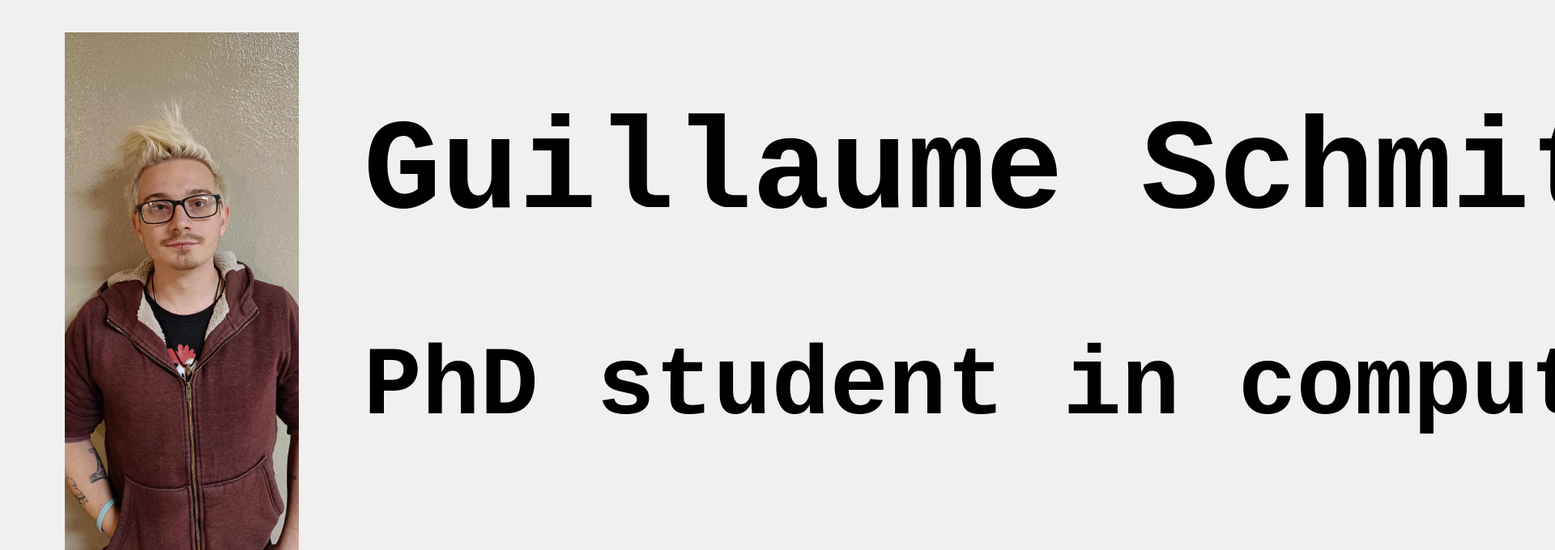
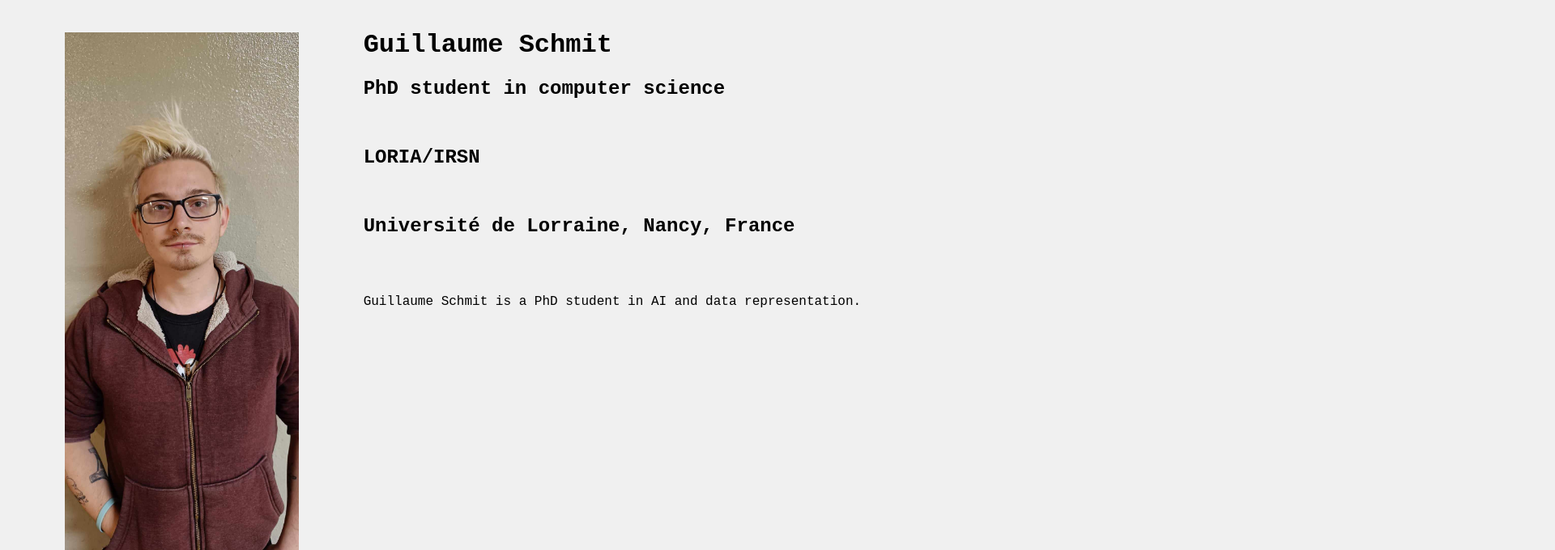
Before and after one commit to g-schmit/g-schmit.github.io, a plain HTML site: page index.html in a window 1280 px wide. Shown: the top 680 px of the page at 81% size, 1920 px wide, since content can reach past the window. Drawn offline with Linux system fonts and the light colour scheme.

Commit message:
Changed font size

```diff
--- a/index.html
+++ b/index.html
@@ -29,7 +29,6 @@
             text-align: left;
             padding-top: 2vh;
             padding-left: 5vh;
-            font-size: 500%;
         }
 
         .image {
```
